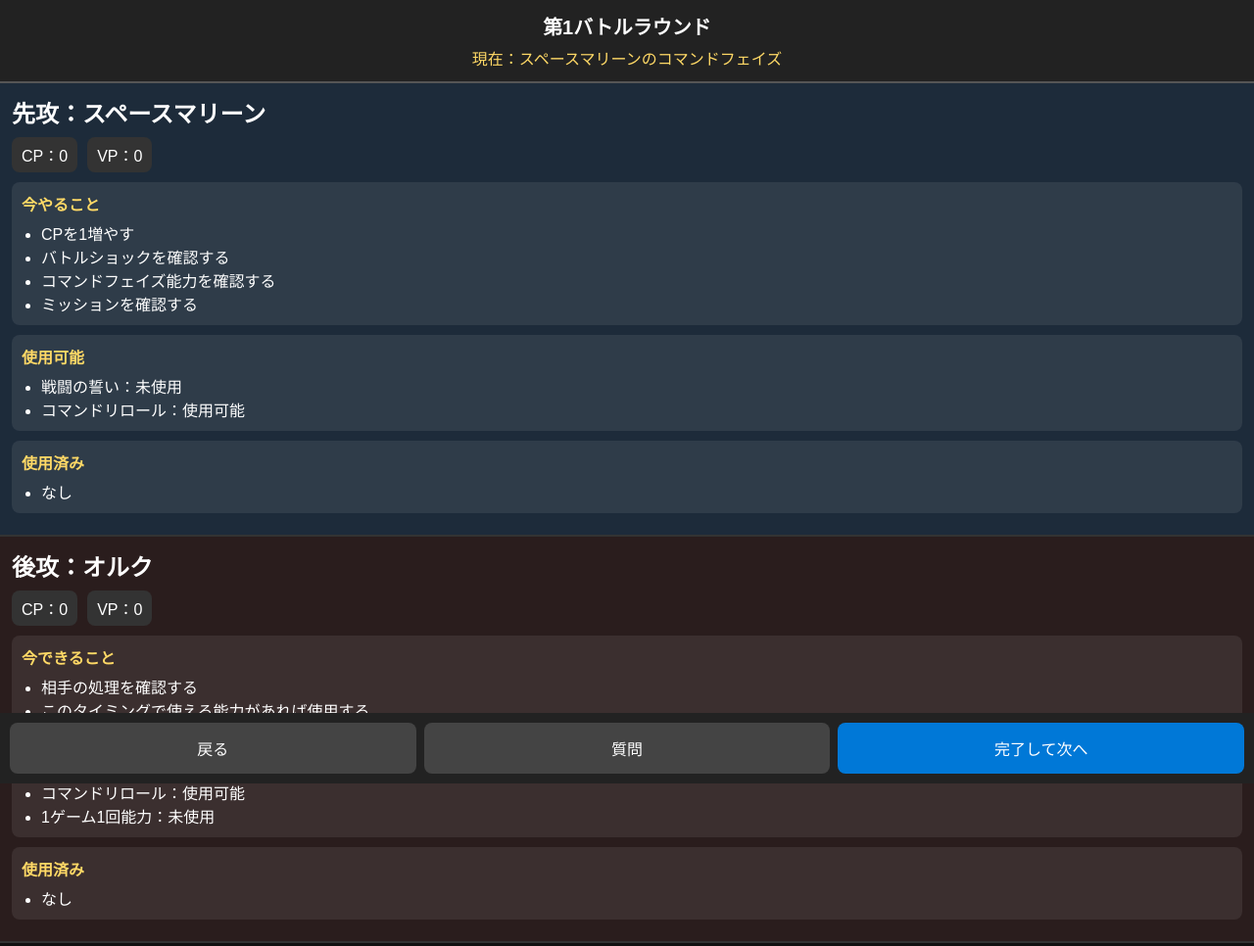
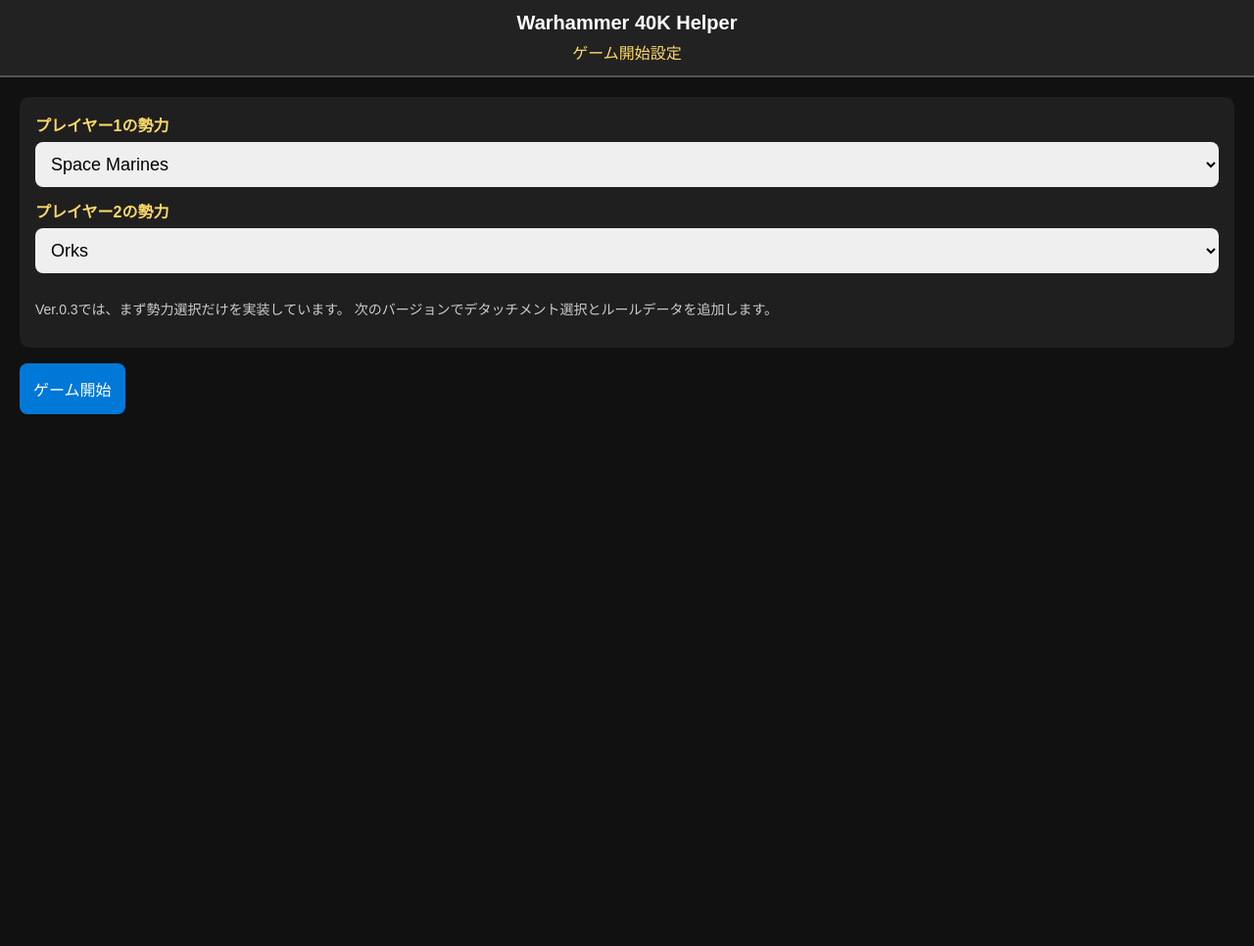
Before and after one commit to BO55130SS/warhammer40k-helper, a plain HTML site: page index.html in a window 1280 px wide. Shown: the whole page at 98% size. After the commit the page ends 800 px from the top, so only its background shows below. Drawn offline with Linux system fonts and the light colour scheme.

Commit message:
Update index.html

```diff
--- a/index.html
+++ b/index.html
@@ -4,6 +4,7 @@
 <meta charset="UTF-8">
 <meta name="viewport" content="width=device-width, initial-scale=1.0">
 <title>Warhammer 40K Helper</title>
+
 <style>
 body{
   margin:0;
@@ -25,14 +26,43 @@
   color:#ffd966;
   margin-top:6px;
 }
+.screen{
+  display:none;
+}
+.screen.active{
+  display:block;
+}
+.setup{
+  padding:20px;
+}
+.card{
+  background:#1f1f1f;
+  padding:16px;
+  border-radius:10px;
+  margin-bottom:16px;
+}
+label{
+  display:block;
+  margin-bottom:6px;
+  color:#ffd966;
+  font-weight:bold;
+}
+select{
+  width:100%;
+  padding:12px;
+  font-size:18px;
+  border-radius:8px;
+  border:none;
+  margin-bottom:12px;
+}
 .player{
   padding:12px;
   border-bottom:2px solid #333;
 }
-.active{
+.active-player{
   background:#1d2b3a;
 }
-.inactive{
+.inactive-player{
   background:#2a1d1d;
 }
 h2{
@@ -82,34 +112,68 @@
   color:white;
   background:#444;
 }
-.next{
+.primary{
   background:#0078d7;
 }
 main{
   padding-bottom:80px;
+}
+.note{
+  color:#ccc;
+  font-size:14px;
 }
 </style>
 </head>
 
 <body>
 
+<div id="setupScreen" class="screen active">
   <header>
-  <div class="round">第1バトルラウンド</div>
-  <div class="phase">現在：スペースマリーンのコマンドフェイズ</div>
+    <div class="round">Warhammer 40K Helper</div>
+    <div class="phase">ゲーム開始設定</div>
+  </header>
+
+  <main class="setup">
+    <div class="card">
+      <label>プレイヤー1の勢力</label>
+      <select id="player1Faction">
+        <option value="Space Marines">Space Marines</option>
+        <option value="Orks">Orks</option>
+      </select>
+
+      <label>プレイヤー2の勢力</label>
+      <select id="player2Faction">
+        <option value="Orks">Orks</option>
+        <option value="Space Marines">Space Marines</option>
+      </select>
+
+      <p class="note">
+        Ver.0.3では、まず勢力選択だけを実装しています。
+        次のバージョンでデタッチメント選択とルールデータを追加します。
+      </p>
+    </div>
+
+    <button class="primary" onclick="startGame()">ゲーム開始</button>
+  </main>
+</div>
+
+<div id="gameScreen" class="screen">
+  <header>
+    <div class="round" id="roundText">第1バトルラウンド</div>
+    <div class="phase" id="phaseText">現在：プレイヤー1のコマンドフェイズ</div>
   </header>
 
   <main>
-
-<section class="player active">
-  <h2>先攻：スペースマリーン</h2>
+    <section class="player active-player">
+      <h2 id="player1Title">先攻：Space Marines</h2>
       <div class="status">
-    <div class="badge">CP：0</div>
-    <div class="badge">VP：0</div>
+        <div class="badge">CP：<span id="p1cp">0</span></div>
+        <div class="badge">VP：<span id="p1vp">0</span></div>
       </div>
 
       <div class="box">
         <div class="box-title">今やること</div>
-    <ul>
+        <ul id="activeTasks">
           <li>CPを1増やす</li>
           <li>バトルショックを確認する</li>
           <li>コマンドフェイズ能力を確認する</li>
@@ -119,30 +183,23 @@
 
       <div class="box">
         <div class="box-title">使用可能</div>
-    <ul>
-      <li>戦闘の誓い：未使用</li>
+        <ul id="activeAvailable">
+          <li>勢力ルール：確認待ち</li>
           <li>コマンドリロール：使用可能</li>
-    </ul>
-  </div>
-
-  <div class="box">
-    <div class="box-title">使用済み</div>
-    <ul>
-      <li>なし</li>
         </ul>
       </div>
     </section>
 
-<section class="player inactive">
-  <h2>後攻：オルク</h2>
+    <section class="player inactive-player">
+      <h2 id="player2Title">後攻：Orks</h2>
       <div class="status">
-    <div class="badge">CP：0</div>
-    <div class="badge">VP：0</div>
+        <div class="badge">CP：<span id="p2cp">0</span></div>
+        <div class="badge">VP：<span id="p2vp">0</span></div>
       </div>
 
       <div class="box">
-    <div class="box-title">今できること</div>
-    <ul>
+        <div class="box-title">相手が今できること</div>
+        <ul id="inactiveTasks">
           <li>相手の処理を確認する</li>
           <li>このタイミングで使える能力があれば使用する</li>
         </ul>
@@ -150,27 +207,111 @@
 
       <div class="box">
         <div class="box-title">割り込み可能</div>
-    <ul>
+        <ul id="inactiveAvailable">
           <li>コマンドリロール：使用可能</li>
-      <li>1ゲーム1回能力：未使用</li>
-    </ul>
-  </div>
-
-  <div class="box">
-    <div class="box-title">使用済み</div>
-    <ul>
-      <li>なし</li>
+          <li>相手ターン用能力：確認待ち</li>
         </ul>
       </div>
     </section>
-
   </main>
 
   <footer>
-  <button>戻る</button>
+    <button onclick="backToSetup()">設定へ戻る</button>
     <button>質問</button>
-  <button class="next">完了して次へ</button>
+    <button class="primary">完了して次へ</button>
   </footer>
+</div>
+
+<script>
+let gameState = {
+  round: 1,
+  phase: "コマンドフェイズ",
+  activePlayer: 1,
+  player1Faction: "Space Marines",
+  player2Faction: "Orks",
+  p1cp: 0,
+  p2cp: 0,
+  p1vp: 0,
+  p2vp: 0
+};
+
+function startGame(){
+  gameState.player1Faction = document.getElementById("player1Faction").value;
+  gameState.player2Faction = document.getElementById("player2Faction").value;
+
+  document.getElementById("setupScreen").classList.remove("active");
+  document.getElementById("gameScreen").classList.add("active");
+
+  updateScreen();
+}
+
+function backToSetup(){
+  document.getElementById("gameScreen").classList.remove("active");
+  document.getElementById("setupScreen").classList.add("active");
+}
+
+function updateScreen(){
+  document.getElementById("roundText").textContent = "第" + gameState.round + "バトルラウンド";
+  document.getElementById("phaseText").textContent =
+    "現在：" + gameState.player1Faction + "の" + gameState.phase;
+
+  document.getElementById("player1Title").textContent =
+    "先攻：" + gameState.player1Faction;
+
+  document.getElementById("player2Title").textContent =
+    "後攻：" + gameState.player2Faction;
+
+  document.getElementById("p1cp").textContent = gameState.p1cp;
+  document.getElementById("p2cp").textContent = gameState.p2cp;
+  document.getElementById("p1vp").textContent = gameState.p1vp;
+  document.getElementById("p2vp").textContent = gameState.p2vp;
+
+  updateFactionHints();
+}
+
+function updateFactionHints(){
+  const p1 = gameState.player1Faction;
+  const p2 = gameState.player2Faction;
+
+  document.getElementById("activeAvailable").innerHTML =
+    getFactionAvailableText(p1, true);
+
+  document.getElementById("inactiveAvailable").innerHTML =
+    getFactionAvailableText(p2, false);
+}
+
+function getFactionAvailableText(faction, isActive){
+  if(faction === "Space Marines"){
+    if(isActive){
+      return `
+        <li>戦闘の誓い：このターンで確認</li>
+        <li>コマンドリロール：使用可能</li>
+      `;
+    }else{
+      return `
+        <li>防御系ストラタジェム：条件確認</li>
+        <li>コマンドリロール：使用可能</li>
+      `;
+    }
+  }
+
+  if(faction === "Orks"){
+    if(isActive){
+      return `
+        <li>ワァーグ！：未使用なら宣言可能</li>
+        <li>コマンドリロール：使用可能</li>
+      `;
+    }else{
+      return `
+        <li>相手ターン中に使える能力：条件確認</li>
+        <li>コマンドリロール：使用可能</li>
+      `;
+    }
+  }
+
+  return `<li>ルールデータ未登録</li>`;
+}
+</script>
 
 </body>
 </html>
```
Lines whose indentation alone changed are shown as unchanged.
